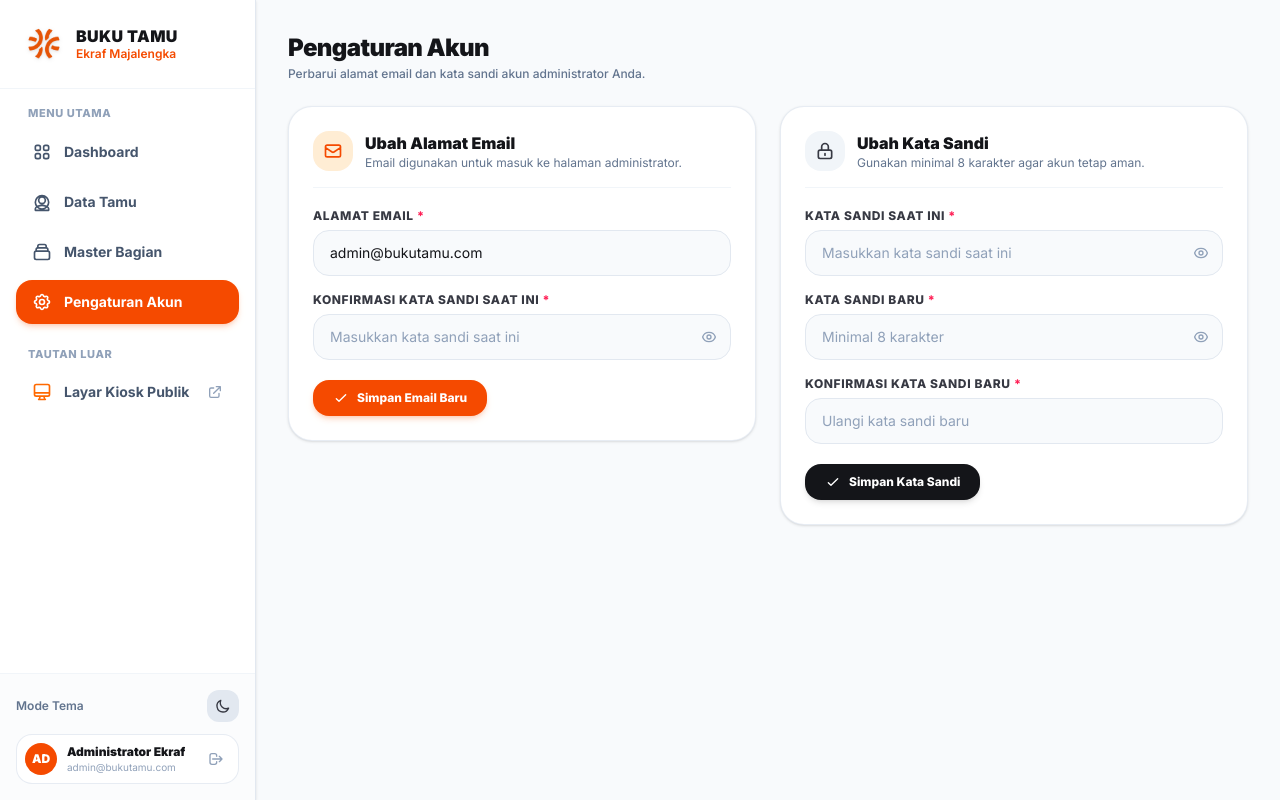
After one commit to Haisyam/BukuTamu, a Laravel app: page /account in a window 1280 px wide. The commit adds this page. Run offline with Laravel 12, Linux system fonts and the light colour scheme; a user stored in the database is signed in; data comes from the database, SQL or seed files in the repository; style sheets or scripts are compiled from the project's sources; some libraries are stand-ins or nearby versions.

Commit message:
update: edit email password

```diff
--- /dev/null
+++ b/app/Http/Controllers/AccountController.php
@@ -0,0 +1,86 @@
+<?php
+
+declare(strict_types=1);
+
+namespace App\Http\Controllers;
+
+use App\Models\User;
+use Illuminate\Http\RedirectResponse;
+use Illuminate\Http\Request;
+use Illuminate\Support\Facades\Hash;
+use Illuminate\Validation\Rule;
+use Illuminate\View\View;
+
+class AccountController extends Controller
+{
+    /**
+     * Show the admin account settings page (email & password).
+     */
+    public function edit(Request $request): View
+    {
+        return view('admin.account.edit', [
+            'user' => $request->user(),
+        ]);
+    }
+
+    /**
+     * Update the authenticated admin's email address.
+     */
+    public function updateEmail(Request $request): RedirectResponse
+    {
+        /** @var User $user */
+        $user = $request->user();
+
+        $validated = $request->validateWithBag('updateEmail', [
+            'email' => [
+                'required',
+                'string',
+                'email',
+                'max:255',
+                Rule::unique('users', 'email')->ignore($user->id),
+            ],
+            'current_password_email' => ['required', 'string', 'current_password'],
+        ], [
+            'email.required' => 'Alamat email baru wajib diisi.',
+            'email.email' => 'Format alamat email tidak valid.',
+            'email.max' => 'Alamat email maksimal 255 karakter.',
+            'email.unique' => 'Alamat email ini sudah digunakan oleh akun lain.',
+            'current_password_email.required' => 'Kata sandi saat ini wajib diisi untuk konfirmasi.',
+            'current_password_email.current_password' => 'Kata sandi saat ini tidak sesuai.',
+        ]);
+
+        $user->update([
+            'email' => strtolower(trim($validated['email'])),
+        ]);
+
+        return back()->with('success', 'Alamat email akun berhasil diperbarui.');
+    }
+
+    /**
+     * Update the authenticated admin's password.
+     */
+    public function updatePassword(Request $request): RedirectResponse
+    {
+        /** @var User $user */
+        $user = $request->user();
+
+        $validated = $request->validateWithBag('updatePassword', [
+            'current_password' => ['required', 'string', 'current_password'],
+            'password' => ['required', 'string', 'min:8', 'confirmed'],
+        ], [
+            'current_password.required' => 'Kata sandi saat ini wajib diisi.',
+            'current_password.current_password' => 'Kata sandi saat ini tidak sesuai.',
+            'password.required' => 'Kata sandi baru wajib diisi.',
+            'password.min' => 'Kata sandi baru minimal 8 karakter.',
+            'password.confirmed' => 'Konfirmasi kata sandi baru tidak cocok.',
+        ]);
+
+        $user->update([
+            'password' => Hash::make($validated['password']),
+        ]);
+
+        $request->session()->regenerate();
+
+        return back()->with('success', 'Kata sandi akun berhasil diperbarui.');
+    }
+}
--- /dev/null
+++ b/resources/views/admin/account/edit.blade.php
@@ -0,0 +1,190 @@
+@extends('layouts.admin')
+
+@section('title', 'Pengaturan Akun')
+
+@section('admin_content')
+<div class="space-y-6">
+    <!-- Page Header -->
+    <div>
+        <h1 class="text-2xl font-black text-slate-900 dark:text-white tracking-tight">Pengaturan Akun</h1>
+        <p class="text-xs text-slate-500 dark:text-slate-400 font-medium mt-0.5">
+            Perbarui alamat email dan kata sandi akun administrator Anda.
+        </p>
+    </div>
+
+    <div class="grid grid-cols-1 lg:grid-cols-2 gap-6 items-start">
+        <!-- Card 1: Update Email -->
+        <div class="bg-white dark:bg-slate-900 rounded-3xl p-6 border border-slate-200/80 dark:border-slate-800 shadow-sm space-y-5">
+            <div class="flex items-center gap-3 pb-4 border-b border-slate-100 dark:border-slate-800">
+                <div class="w-10 h-10 rounded-2xl bg-orange-100 dark:bg-orange-950/60 text-orange-600 dark:text-orange-400 flex items-center justify-center shrink-0">
+                    <svg class="w-5 h-5" fill="none" stroke="currentColor" viewBox="0 0 24 24"><path stroke-linecap="round" stroke-linejoin="round" stroke-width="2" d="M3 8l7.89 5.26a2 2 0 002.22 0L21 8M5 19h14a2 2 0 002-2V7a2 2 0 00-2-2H5a2 2 0 00-2 2v10a2 2 0 002 2z"></path></svg>
+                </div>
+                <div>
+                    <h2 class="text-base font-black text-slate-900 dark:text-white">Ubah Alamat Email</h2>
+                    <p class="text-xs text-slate-500 dark:text-slate-400">Email digunakan untuk masuk ke halaman administrator.</p>
+                </div>
+            </div>
+
+            <form method="POST" action="{{ route('admin.account.email.update') }}" class="space-y-4">
+                @csrf
+                @method('PUT')
+
+                <div>
+                    <label for="email" class="block text-xs font-extrabold text-slate-700 dark:text-slate-300 uppercase tracking-wider mb-1.5">
+                        Alamat Email <span class="text-rose-500">*</span>
+                    </label>
+                    <input
+                        type="email"
+                        id="email"
+                        name="email"
+                        value="{{ old('email', $user->email) }}"
+                        required
+                        class="w-full px-4 min-h-[46px] bg-slate-50 dark:bg-slate-950 border border-slate-200 dark:border-slate-700 rounded-2xl text-sm text-slate-900 dark:text-white focus:outline-none focus:border-orange-500 focus:ring-4 focus:ring-orange-500/10 transition-all"
+                    />
+                    @error('email', 'updateEmail')
+                        <p class="text-xs font-bold text-rose-600 dark:text-rose-400 mt-1.5">{{ $message }}</p>
+                    @enderror
+                </div>
+
+                <div x-data="{ show: false }">
+                    <label for="current_password_email" class="block text-xs font-extrabold text-slate-700 dark:text-slate-300 uppercase tracking-wider mb-1.5">
+                        Konfirmasi Kata Sandi Saat Ini <span class="text-rose-500">*</span>
+                    </label>
+                    <div class="relative">
+                        <input
+                            :type="show ? 'text' : 'password'"
+                            id="current_password_email"
+                            name="current_password_email"
+                            required
+                            placeholder="Masukkan kata sandi saat ini"
+                            class="w-full pl-4 pr-11 min-h-[46px] bg-slate-50 dark:bg-slate-950 border border-slate-200 dark:border-slate-700 rounded-2xl text-sm text-slate-900 dark:text-white placeholder:text-slate-400 focus:outline-none focus:border-orange-500 focus:ring-4 focus:ring-orange-500/10 transition-all"
+                        />
+                        <button
+                            type="button"
+                            @click="show = !show"
+                            class="absolute inset-y-0 right-0 pr-3.5 flex items-center text-slate-400 hover:text-slate-600 dark:hover:text-slate-200 cursor-pointer"
+                            title="Tampilkan / Sembunyikan Kata Sandi"
+                        >
+                            <svg x-show="!show" class="w-4 h-4" fill="none" stroke="currentColor" viewBox="0 0 24 24"><path stroke-linecap="round" stroke-linejoin="round" stroke-width="2" d="M15 12a3 3 0 11-6 0 3 3 0 016 0z"></path><path stroke-linecap="round" stroke-linejoin="round" stroke-width="2" d="M2.458 12C3.732 7.943 7.523 5 12 5c4.478 0 8.268 2.943 9.542 7-1.274 4.057-5.064 7-9.542 7-4.477 0-8.268-2.943-9.542-7z"></path></svg>
+                            <svg x-show="show" x-cloak class="w-4 h-4" fill="none" stroke="currentColor" viewBox="0 0 24 24"><path stroke-linecap="round" stroke-linejoin="round" stroke-width="2" d="M13.875 18.825A10.05 10.05 0 0112 19c-4.478 0-8.268-2.943-9.543-7a9.97 9.97 0 011.563-3.029m5.858.908a3 3 0 114.243 4.243M9.878 9.878l4.242 4.242M9.88 9.88l-3.29-3.29m7.532 7.532l3.29 3.29M3 3l3.59 3.59m0 0A9.953 9.953 0 0112 5c4.478 0 8.268 2.943 9.543 7a10.025 10.025 0 01-4.132 5.411m0 0L21 21"></path></svg>
+                        </button>
+                    </div>
+                    @error('current_password_email', 'updateEmail')
+                        <p class="text-xs font-bold text-rose-600 dark:text-rose-400 mt-1.5">{{ $message }}</p>
+                    @enderror
+                </div>
+
+                <div class="pt-1">
+                    <button
+                        type="submit"
+                        class="inline-flex items-center justify-center gap-2 px-5 py-2.5 rounded-2xl bg-orange-600 hover:bg-orange-700 text-white font-extrabold text-xs shadow-md shadow-orange-600/20 transition active:scale-95 cursor-pointer"
+                    >
+                        <svg class="w-4 h-4" fill="none" stroke="currentColor" viewBox="0 0 24 24"><path stroke-linecap="round" stroke-linejoin="round" stroke-width="2" d="M5 13l4 4L19 7"></path></svg>
+                        <span>Simpan Email Baru</span>
+                    </button>
+                </div>
+            </form>
+        </div>
+
+        <!-- Card 2: Update Password -->
+        <div class="bg-white dark:bg-slate-900 rounded-3xl p-6 border border-slate-200/80 dark:border-slate-800 shadow-sm space-y-5">
+            <div class="flex items-center gap-3 pb-4 border-b border-slate-100 dark:border-slate-800">
+                <div class="w-10 h-10 rounded-2xl bg-slate-100 dark:bg-slate-800 text-slate-700 dark:text-slate-300 flex items-center justify-center shrink-0">
+                    <svg class="w-5 h-5" fill="none" stroke="currentColor" viewBox="0 0 24 24"><path stroke-linecap="round" stroke-linejoin="round" stroke-width="2" d="M12 15v2m-6 4h12a2 2 0 002-2v-6a2 2 0 00-2-2H6a2 2 0 00-2 2v6a2 2 0 002 2zm10-10V7a4 4 0 00-8 0v4h8z"></path></svg>
+                </div>
+                <div>
+                    <h2 class="text-base font-black text-slate-900 dark:text-white">Ubah Kata Sandi</h2>
+                    <p class="text-xs text-slate-500 dark:text-slate-400">Gunakan minimal 8 karakter agar akun tetap aman.</p>
+                </div>
+            </div>
+
+            <form method="POST" action="{{ route('admin.account.password.update') }}" class="space-y-4">
+                @csrf
+                @method('PUT')
+
+                <div x-data="{ show: false }">
+                    <label for="current_password" class="block text-xs font-extrabold text-slate-700 dark:text-slate-300 uppercase tracking-wider mb-1.5">
+                        Kata Sandi Saat Ini <span class="text-rose-500">*</span>
+                    </label>
+                    <div class="relative">
+                        <input
+                            :type="show ? 'text' : 'password'"
+                            id="current_password"
+                            name="current_password"
+                            required
+                            placeholder="Masukkan kata sandi saat ini"
+                            class="w-full pl-4 pr-11 min-h-[46px] bg-slate-50 dark:bg-slate-950 border border-slate-200 dark:border-slate-700 rounded-2xl text-sm text-slate-900 dark:text-white placeholder:text-slate-400 focus:outline-none focus:border-orange-500 focus:ring-4 focus:ring-orange-500/10 transition-all"
+                        />
+                        <button
+                            type="button"
+                            @click="show = !show"
+                            class="absolute inset-y-0 right-0 pr-3.5 flex items-center text-slate-400 hover:text-slate-600 dark:hover:text-slate-200 cursor-pointer"
+                            title="Tampilkan / Sembunyikan Kata Sandi"
+                        >
+                            <svg x-show="!show" class="w-4 h-4" fill="none" stroke="currentColor" viewBox="0 0 24 24"><path stroke-linecap="round" stroke-linejoin="round" stroke-width="2" d="M15 12a3 3 0 11-6 0 3 3 0 016 0z"></path><path stroke-linecap="round" stroke-linejoin="round" stroke-width="2" d="M2.458 12C3.732 7.943 7.523 5 12 5c4.478 0 8.268 2.943 9.542 7-1.274 4.057-5.064 7-9.542 7-4.477 0-8.268-2.943-9.542-7z"></path></svg>
+                            <svg x-show="show" x-cloak class="w-4 h-4" fill="none" stroke="currentColor" viewBox="0 0 24 24"><path stroke-linecap="round" stroke-linejoin="round" stroke-width="2" d="M13.875 18.825A10.05 10.05 0 0112 19c-4.478 0-8.268-2.943-9.543-7a9.97 9.97 0 011.563-3.029m5.858.908a3 3 0 114.243 4.243M9.878 9.878l4.242 4.242M9.88 9.88l-3.29-3.29m7.532 7.532l3.29 3.29M3 3l3.59 3.59m0 0A9.953 9.953 0 0112 5c4.478 0 8.268 2.943 9.543 7a10.025 10.025 0 01-4.132 5.411m0 0L21 21"></path></svg>
+                        </button>
+                    </div>
+                    @error('current_password', 'updatePassword')
+                        <p class="text-xs font-bold text-rose-600 dark:text-rose-400 mt-1.5">{{ $message }}</p>
+                    @enderror
+                </div>
+
+                <div x-data="{ show: false }">
+                    <label for="password" class="block text-xs font-extrabold text-slate-700 dark:text-slate-300 uppercase tracking-wider mb-1.5">
+                        Kata Sandi Baru <span class="text-rose-500">*</span>
+                    </label>
+                    <div class="relative">
+                        <input
+                            :type="show ? 'text' : 'password'"
+                            id="password"
+                            name="password"
+                            required
+                            minlength="8"
+                            placeholder="Minimal 8 karakter"
+                            class="w-full pl-4 pr-11 min-h-[46px] bg-slate-50 dark:bg-slate-950 border border-slate-200 dark:border-slate-700 rounded-2xl text-sm text-slate-900 dark:text-white placeholder:text-slate-400 focus:outline-none focus:border-orange-500 focus:ring-4 focus:ring-orange-500/10 transition-all"
+                        />
+                        <button
+                            type="button"
+                            @click="show = !show"
+                            class="absolute inset-y-0 right-0 pr-3.5 flex items-center text-slate-400 hover:text-slate-600 dark:hover:text-slate-200 cursor-pointer"
+                            title="Tampilkan / Sembunyikan Kata Sandi"
+                        >
+                            <svg x-show="!show" class="w-4 h-4" fill="none" stroke="currentColor" viewBox="0 0 24 24"><path stroke-linecap="round" stroke-linejoin="round" stroke-width="2" d="M15 12a3 3 0 11-6 0 3 3 0 016 0z"></path><path stroke-linecap="round" stroke-linejoin="round" stroke-width="2" d="M2.458 12C3.732 7.943 7.523 5 12 5c4.478 0 8.268 2.943 9.542 7-1.274 4.057-5.064 7-9.542 7-4.477 0-8.268-2.943-9.542-7z"></path></svg>
+                            <svg x-show="show" x-cloak class="w-4 h-4" fill="none" stroke="currentColor" viewBox="0 0 24 24"><path stroke-linecap="round" stroke-linejoin="round" stroke-width="2" d="M13.875 18.825A10.05 10.05 0 0112 19c-4.478 0-8.268-2.943-9.543-7a9.97 9.97 0 011.563-3.029m5.858.908a3 3 0 114.243 4.243M9.878 9.878l4.242 4.242M9.88 9.88l-3.29-3.29m7.532 7.532l3.29 3.29M3 3l3.59 3.59m0 0A9.953 9.953 0 0112 5c4.478 0 8.268 2.943 9.543 7a10.025 10.025 0 01-4.132 5.411m0 0L21 21"></path></svg>
+                        </button>
+                    </div>
+                    @error('password', 'updatePassword')
+                        <p class="text-xs font-bold text-rose-600 dark:text-rose-400 mt-1.5">{{ $message }}</p>
+                    @enderror
+                </div>
+
+                <div>
+                    <label for="password_confirmation" class="block text-xs font-extrabold text-slate-700 dark:text-slate-300 uppercase tracking-wider mb-1.5">
+                        Konfirmasi Kata Sandi Baru <span class="text-rose-500">*</span>
+                    </label>
+                    <input
+                        type="password"
+                        id="password_confirmation"
+                        name="password_confirmation"
+                        required
+                        minlength="8"
+                        placeholder="Ulangi kata sandi baru"
+                        class="w-full px-4 min-h-[46px] bg-slate-50 dark:bg-slate-950 border border-slate-200 dark:border-slate-700 rounded-2xl text-sm text-slate-900 dark:text-white placeholder:text-slate-400 focus:outline-none focus:border-orange-500 focus:ring-4 focus:ring-orange-500/10 transition-all"
+                    />
+                </div>
+
+                <div class="pt-1">
+                    <button
+                        type="submit"
+                        class="inline-flex items-center justify-center gap-2 px-5 py-2.5 rounded-2xl bg-slate-900 hover:bg-slate-800 dark:bg-orange-600 dark:hover:bg-orange-700 text-white font-extrabold text-xs shadow-md transition active:scale-95 cursor-pointer"
+                    >
+                        <svg class="w-4 h-4" fill="none" stroke="currentColor" viewBox="0 0 24 24"><path stroke-linecap="round" stroke-linejoin="round" stroke-width="2" d="M5 13l4 4L19 7"></path></svg>
+                        <span>Simpan Kata Sandi</span>
+                    </button>
+                </div>
+            </form>
+        </div>
+    </div>
+</div>
+@endsection
--- a/resources/views/layouts/admin.blade.php
+++ b/resources/views/layouts/admin.blade.php
@@ -54,6 +54,15 @@
                 <span>Master Bagian</span>
             </a>
 
+            <!-- Account Settings -->
+            <a
+                href="{{ route('admin.account.edit') }}"
+                class="flex items-center gap-3 px-4 py-3 rounded-2xl text-sm font-bold transition-all {{ request()->routeIs('admin.account.*') ? 'bg-orange-600 text-white shadow-md shadow-orange-600/20' : 'text-slate-600 dark:text-slate-300 hover:bg-slate-100 dark:hover:bg-slate-800' }}"
+            >
+                <svg class="w-5 h-5" fill="none" stroke="currentColor" viewBox="0 0 24 24"><path stroke-linecap="round" stroke-linejoin="round" stroke-width="2" d="M10.325 4.317c.426-1.756 2.924-1.756 3.35 0a1.724 1.724 0 002.573 1.066c1.543-.94 3.31.826 2.37 2.37a1.724 1.724 0 001.065 2.572c1.756.426 1.756 2.924 0 3.35a1.724 1.724 0 00-1.066 2.573c.94 1.543-.826 3.31-2.37 2.37a1.724 1.724 0 00-2.572 1.065c-.426 1.756-2.924 1.756-3.35 0a1.724 1.724 0 00-2.573-1.066c-1.543.94-3.31-.826-2.37-2.37a1.724 1.724 0 00-1.065-2.572c-1.756-.426-1.756-2.924 0-3.35a1.724 1.724 0 001.066-2.573c-.94-1.543.826-3.31 2.37-2.37.996.608 2.296.07 2.572-1.065z"></path><path stroke-linecap="round" stroke-linejoin="round" stroke-width="2" d="M15 12a3 3 0 11-6 0 3 3 0 016 0z"></path></svg>
+                <span>Pengaturan Akun</span>
+            </a>
+
             <div class="pt-4 text-[11px] font-extrabold text-slate-400 dark:text-slate-500 uppercase tracking-wider px-3 mb-2">Tautan Luar</div>
 
             <!-- Public Kiosk Link -->
@@ -86,7 +95,7 @@
             </div>
 
             <div class="flex items-center justify-between gap-2 p-2 rounded-2xl bg-white dark:bg-slate-800 border border-slate-200/80 dark:border-slate-700">
-                <div class="flex items-center gap-2.5 min-w-0">
+                <a href="{{ route('admin.account.edit') }}" class="flex items-center gap-2.5 min-w-0 hover:opacity-80 transition" title="Pengaturan Akun">
                     <div class="w-8 h-8 rounded-full bg-orange-600 text-white font-black text-xs flex items-center justify-center shrink-0">
                         {{ strtoupper(substr(auth()->user()->name ?? 'AD', 0, 2)) }}
                     </div>
@@ -94,7 +103,7 @@
                         <p class="text-xs font-black text-slate-900 dark:text-white truncate">{{ auth()->user()->name ?? 'Admin' }}</p>
                         <p class="text-[10px] text-slate-400 truncate">{{ auth()->user()->email ?? 'admin' }}</p>
                     </div>
-                </div>
+                </a>
 
                 <button
                     type="button"
@@ -169,6 +178,9 @@
                     </a>
                     <a href="{{ route('admin.divisions.index') }}" class="flex items-center gap-3 px-3 py-2.5 rounded-xl text-sm font-bold {{ request()->routeIs('admin.divisions.*') ? 'bg-orange-600 text-white' : 'text-slate-700 dark:text-slate-200' }}">
                         <span>Master Bagian</span>
+                    </a>
+                    <a href="{{ route('admin.account.edit') }}" class="flex items-center gap-3 px-3 py-2.5 rounded-xl text-sm font-bold {{ request()->routeIs('admin.account.*') ? 'bg-orange-600 text-white' : 'text-slate-700 dark:text-slate-200' }}">
+                        <span>Pengaturan Akun</span>
                     </a>
                     <a href="{{ route('guestbook.index') }}" target="_blank" class="flex items-center gap-3 px-3 py-2.5 rounded-xl text-sm font-bold text-orange-600">
                         <span>Layar Kiosk Publik ↗</span>
--- a/routes/web.php
+++ b/routes/web.php
@@ -2,6 +2,7 @@
 
 declare(strict_types=1);
 
+use App\Http\Controllers\AccountController;
 use App\Http\Controllers\AuthController;
 use App\Http\Controllers\DashboardController;
 use App\Http\Controllers\DivisionController;
@@ -55,4 +56,9 @@ Route::middleware('auth')->group(function () {
     // Divisions Management
     Route::resource('/divisions', DivisionController::class)->names('admin.divisions')->except(['create', 'show', 'edit']);
     Route::patch('/divisions/{division}/toggle', [DivisionController::class, 'toggle'])->name('admin.divisions.toggle');
+
+    // Admin Account Settings (Email & Password)
+    Route::get('/account', [AccountController::class, 'edit'])->name('admin.account.edit');
+    Route::put('/account/email', [AccountController::class, 'updateEmail'])->name('admin.account.email.update');
+    Route::put('/account/password', [AccountController::class, 'updatePassword'])->name('admin.account.password.update');
 });
```
Also changed, not shown: tests/Feature/GuestBookSystemTest.php (+30 -0 lines).
